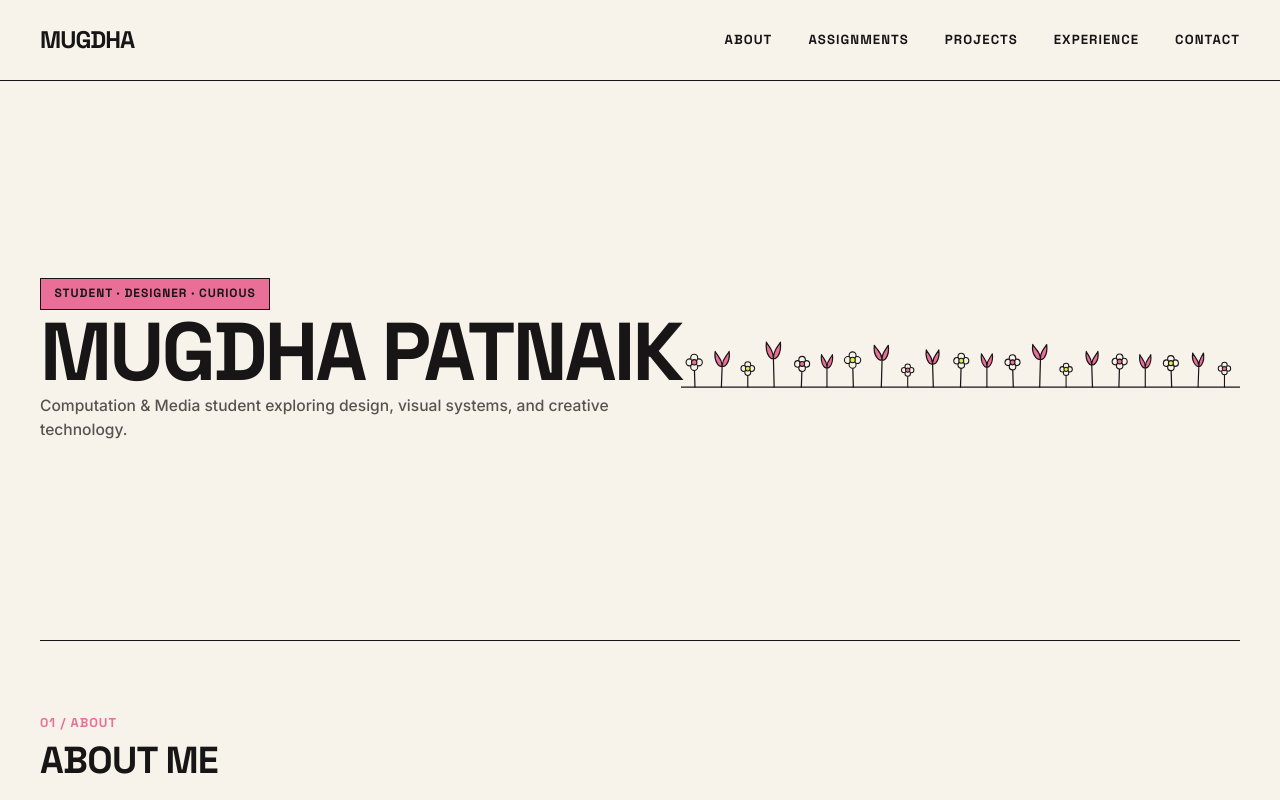
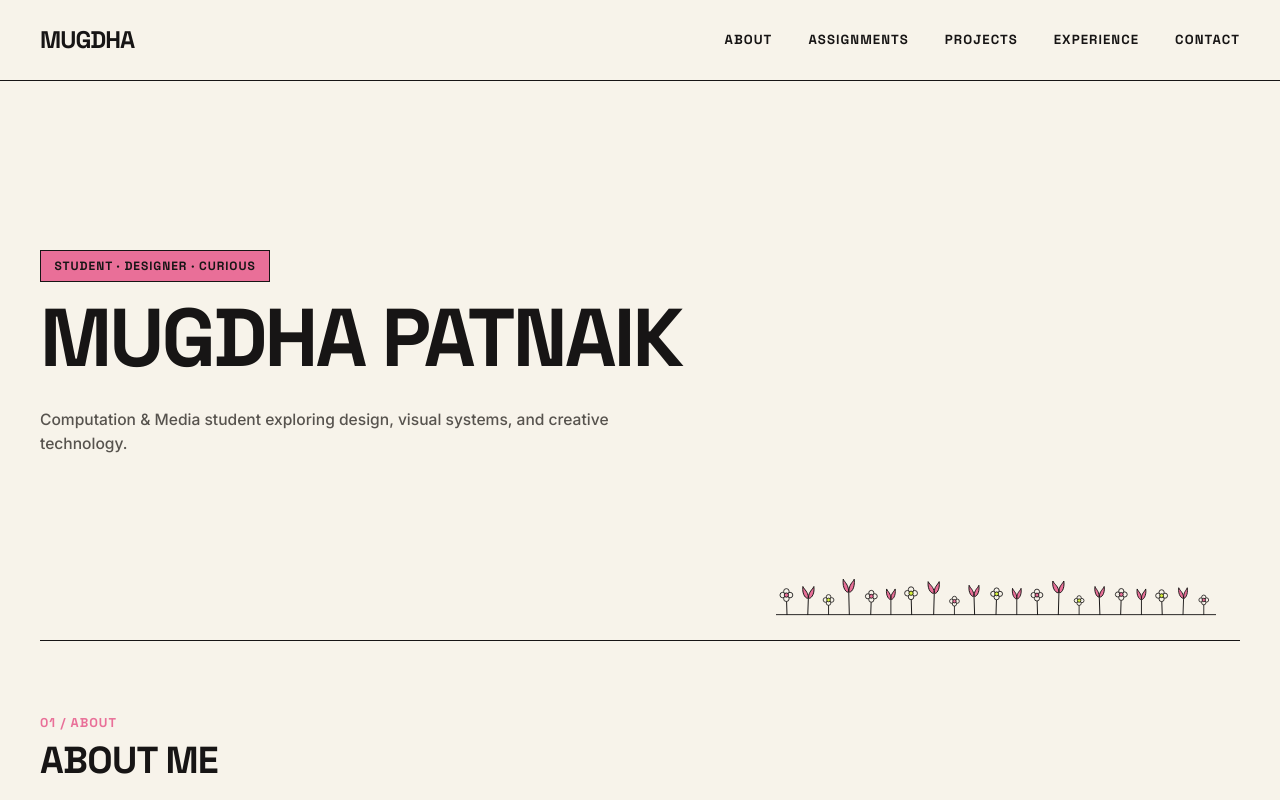
Before and after one commit to 1112mugdha/portfolio, a React (Vite) app: page /#/ in a window 1280 px wide. Shown: the top 800 px of the page. Built offline with nearby package versions, Linux system fonts and the light colour scheme.

Commit message:
Position .hero-flower-border absolutely relative to .hero-section bottom border line

```diff
--- a/public/404.html
+++ b/public/404.html
@@ -10,8 +10,8 @@
     <link rel="preconnect" href="https://fonts.googleapis.com">
     <link rel="preconnect" href="https://fonts.gstatic.com" crossorigin>
     <link href="https://fonts.googleapis.com/css2?family=Inter:wght@400;500;600;700&family=Space+Grotesk:wght@500;600;700&display=swap" rel="stylesheet">
-    <script type="module" crossorigin src="/portfolio/assets/index-Clljm00W.js"></script>
-    <link rel="stylesheet" crossorigin href="/portfolio/assets/index-CskZwn_n.css">
+    <script type="module" crossorigin src="/portfolio/assets/index-XGJhPT1B.js"></script>
+    <link rel="stylesheet" crossorigin href="/portfolio/assets/index-BYaG0iep.css">
   </head>
   <body>
     <div id="root"></div>
--- a/src/index.css
+++ b/src/index.css
@@ -319,35 +319,39 @@ p {
   color: #171515;
 }
 
-/* 5. HERO SECTION — 85–90vh HEIGHT, SPACIOUS & EDITORIAL */
+/* 5. HERO SECTION — 80vh HEIGHT, SPACIOUS & EDITORIAL */
 .hero-section {
   min-height: calc(80vh - 80px);
   display: flex;
-  align-items: center;
-  position: relative;
+  flex-direction: column;
+  justify-content: center;
+  position: relative !important;
   padding-top: 3.5rem;
   padding-bottom: 3.5rem;
   border-bottom: 1.5px solid #171515;
   overflow: hidden;
 }
 
-/* Hero Name Row & Side-by-Side Flower Layout */
-.hero-name-row {
-  display: flex !important;
-  flex-direction: row !important;
-  flex-wrap: nowrap !important;
-  align-items: flex-end !important;
-  justify-content: space-between !important;
-  width: 100% !important;
-  gap: 1.5rem !important;
+/* Badge slightly UP */
+.hero-badge-wrap {
+  margin-top: -0.85rem;
+  margin-bottom: 0.85rem;
 }
 
-.hero-flowers {
-  pointer-events: none !important;
-  flex-shrink: 0 !important;
+/* Description slightly DOWN */
+.hero-desc-wrap {
+  margin-top: 1.75rem;
+}
+
+/* Flowers: Positioned directly on the bottom border line of .hero-section */
+.hero-flower-border {
+  position: absolute !important;
+  bottom: -2px !important;
+  right: 1.5rem !important;
   width: 440px !important;
   max-width: 45% !important;
-  margin-bottom: -10px !important;
+  pointer-events: none !important;
+  z-index: 10 !important;
 }
 
 /* Assignments Horizontal Scrollable Row */
--- a/src/pages/Home.jsx
+++ b/src/pages/Home.jsx
@@ -21,32 +21,32 @@ export default function Home() {
   return (
     <div>
       {/* 1. HERO SECTION */}
-      <section className="hero-section relative">
-        <div className="w-full flex flex-col pt-0 pb-12">
+      <section className="hero-section">
+        <div className="w-full flex flex-col">
           {/* Eyebrow Badge (Moved Slightly UP) */}
-          <div className="flex items-center gap-3 mb-4 -mt-3.5">
+          <div className="hero-badge-wrap flex items-center gap-3">
             <span className="badge-eyebrow-pink">
               STUDENT · DESIGNER · CURIOUS
             </span>
           </div>
 
-          {/* MUGDHA PATNAIK Heading (Single Line, Slightly Bigger) */}
-          <div className="w-full mb-6">
+          {/* MUGDHA PATNAIK Heading */}
+          <div className="hero-title-wrap">
             <h1 className="hero-heading">
               MUGDHA PATNAIK
             </h1>
           </div>
 
           {/* Description (Moved Slightly DOWN) */}
-          <div className="mt-8">
+          <div className="hero-desc-wrap">
             <p className="hero-sub-text">
               Computation & Media student exploring design, visual systems, and creative technology.
             </p>
           </div>
         </div>
 
-        {/* FLOWERS: Ground line aligned EXACTLY flush on bottom hero horizontal line */}
-        <div className="absolute bottom-[-0.75px] right-0 sm:right-4 pointer-events-none z-10 w-[85%] sm:w-[50%] md:w-[42%] max-w-[480px]">
+        {/* FLOWERS: Positioned directly on the .hero-section bottom border line */}
+        <div className="hero-flower-border">
           <HandDrawnFlowerBorder />
         </div>
       </section>
```
